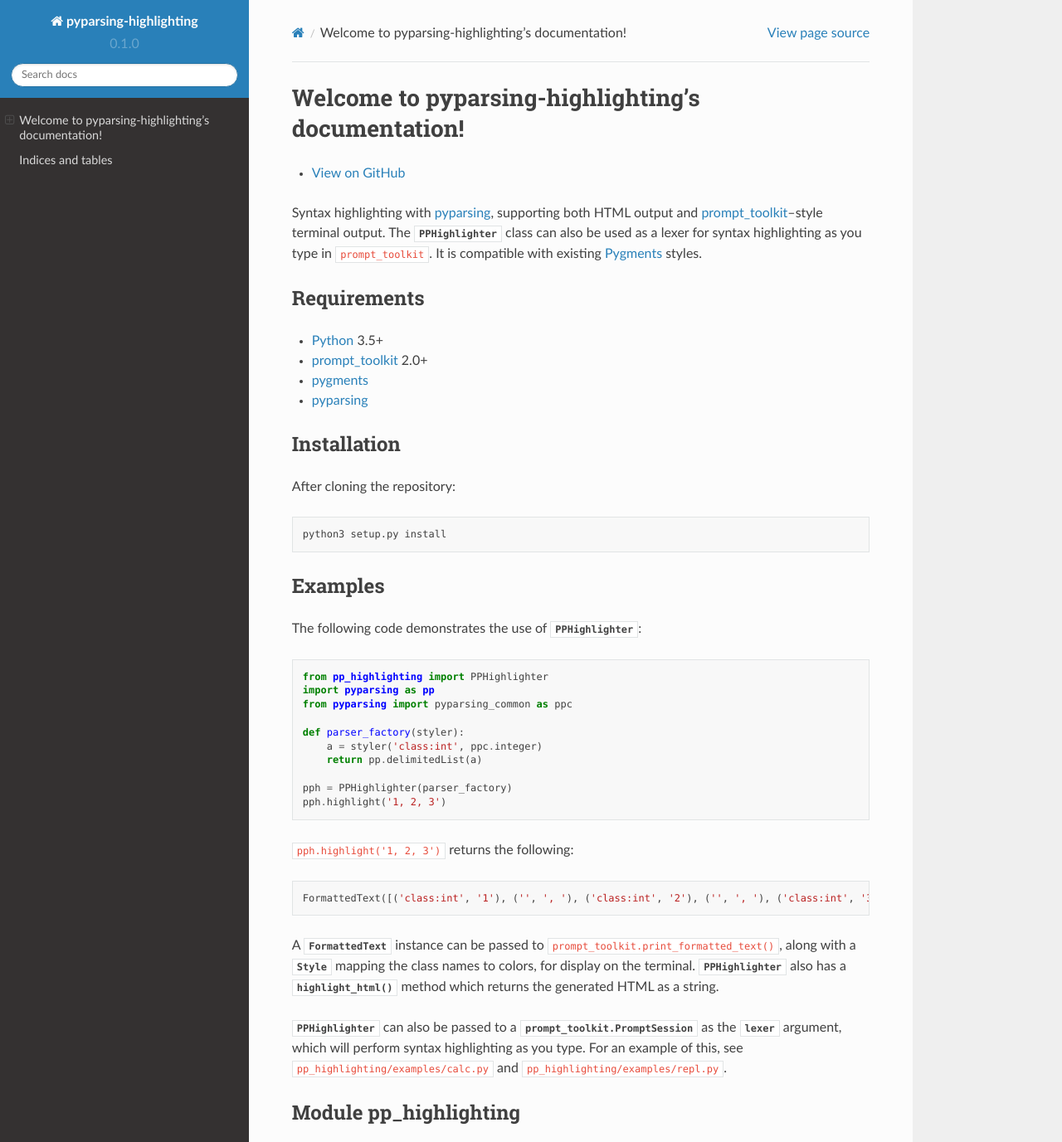
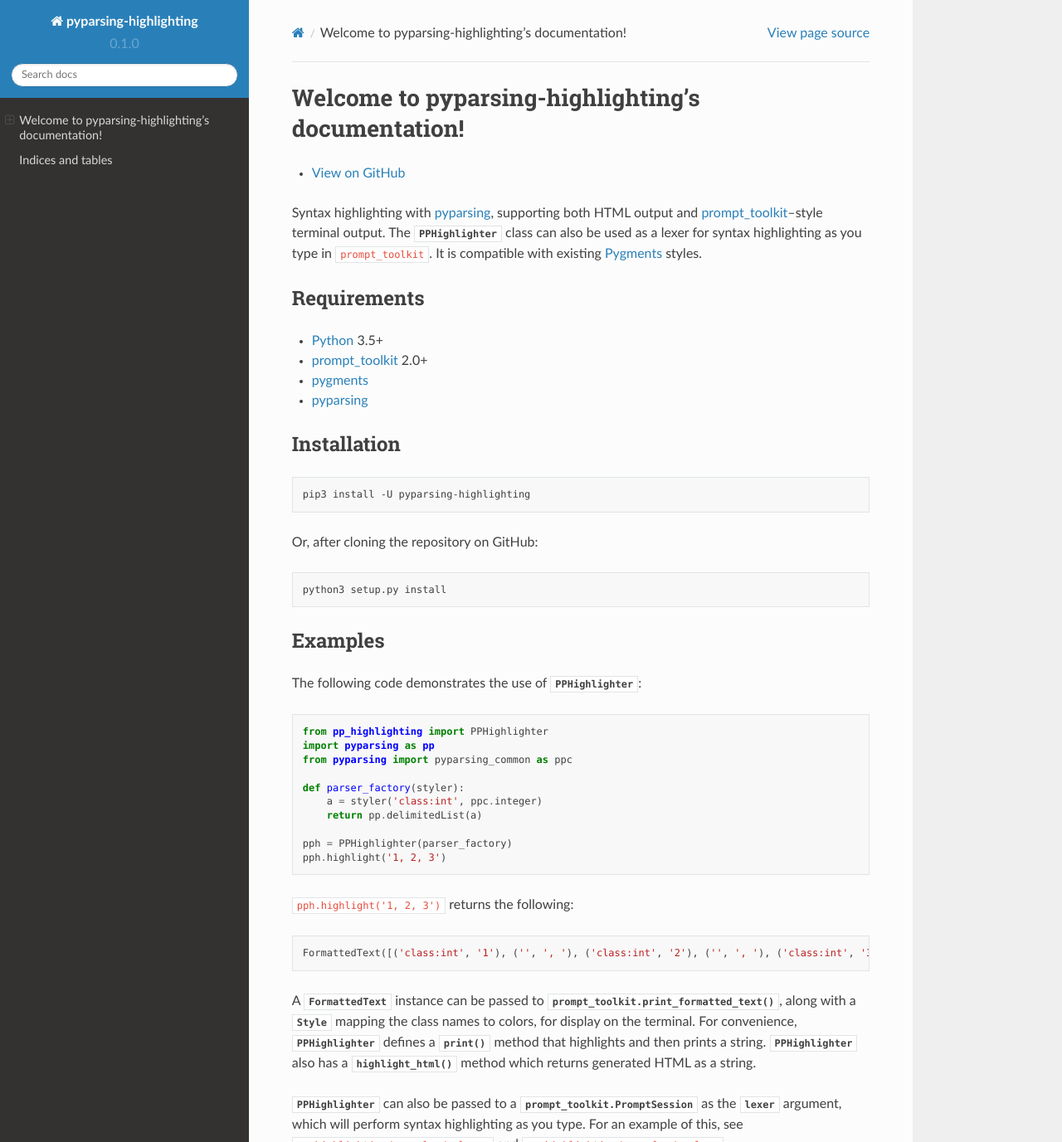
Before and after one commit to crowsonkb/pyparsing-highlighting, a Sphinx documentation site: the page built from docs/source/index.rst, in a window 1280 px wide and 1400 px high, cut to the strip 0-1377 px from the top of the window. Shown: the whole strip at 83% size. Built offline with Sphinx 7.4.7 and the Read the Docs theme 2.0.0, drawn with Linux system fonts in a browser that asks for light colours.

Commit message:
Docs update

```diff
--- a/docs/source/index.rst
+++ b/docs/source/index.rst
@@ -20,7 +20,11 @@
 Installation
 ------------
 
-After cloning the repository:
+.. code:: bash
+
+   pip3 install -U pyparsing-highlighting
+
+Or, after cloning the repository on GitHub:
 
 .. code:: bash
 
@@ -48,7 +52,7 @@
 
    FormattedText([('class:int', '1'), ('', ', '), ('class:int', '2'), ('', ', '), ('class:int', '3')])
 
-A :class:`FormattedText` instance can be passed to :code:`prompt_toolkit.print_formatted_text()`, along with a :class:`Style` mapping the class names to colors, for display on the terminal. :class:`PPHighlighter` also has a :meth:`highlight_html` method which returns the generated HTML as a string.
+A :class:`FormattedText` instance can be passed to :func:`prompt_toolkit.print_formatted_text`, along with a :class:`Style` mapping the class names to colors, for display on the terminal. For convenience, :class:`PPHighlighter` defines a :meth:`print` method that highlights and then prints a string. :class:`PPHighlighter` also has a :meth:`highlight_html` method which returns generated HTML as a string.
 
 :class:`PPHighlighter` can also be passed to a :class:`prompt_toolkit.PromptSession` as the `lexer` argument, which will perform syntax highlighting as you type. For an example of this, see ``pp_highlighting/examples/calc.py`` and ``pp_highlighting/examples/repl.py``.
 
@@ -61,7 +65,6 @@
 
    .. autofunction:: pp_highlighting.dummy_styler
 
-
 Indices and tables
 ==================
 
```
Also changed, not shown: README.rst (+7 -3 lines).
